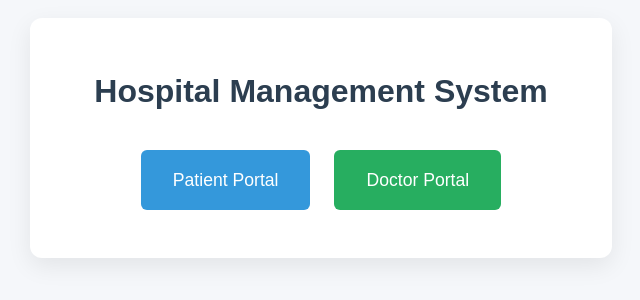
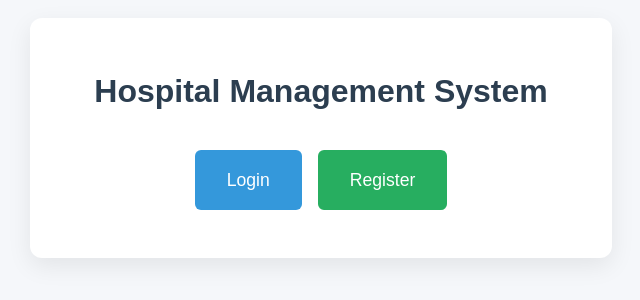
Before and after one commit to iiitvkrishna/Hospital-Management-Console, a plain HTML site: page index.html in a window 1280 px wide. Shown: the part 262-562 px from the top of the page, without its empty margins (319-959 px from the left). Drawn offline with Linux system fonts and the light colour scheme.

Commit message:
Refactor landing page styles and buttons

```diff
--- a/index.html
+++ b/index.html
@@ -6,23 +6,22 @@
   <meta name="viewport" content="width=device-width, initial-scale=1" />
   <link rel="stylesheet" href="styles.css" />
   <style>
-    /* extra landing styles */
-    body          { display:flex; min-height:100vh; align-items:center; justify-content:center; background:#f5f7fa; font-family:Arial,Helvetica,sans-serif; }
-    .landing-card { background:#fff; padding:3rem 4rem; border-radius:12px; box-shadow:0 8px 24px rgba(0,0,0,.08); text-align:center; }
-    .landing-card h1 { margin-bottom:2rem; color:#2c3e50; }
-    .buttons      { display:flex; gap:1.5rem; justify-content:center; }
-    .btn          { padding:1rem 2rem; border:none; border-radius:6px; font-size:1.1rem; color:#fff; text-decoration:none; transition:.25s; }
-    .btn-patient  { background:#3498db; }
-    .btn-doctor   { background:#27ae60; }
-    .btn:hover    { filter:brightness(1.1); }
+    body{display:flex;min-height:100vh;align-items:center;justify-content:center;background:#f5f7fa;font-family:Arial,Helvetica,sans-serif}
+    .landing-card{background:#fff;padding:3rem 4rem;border-radius:12px;box-shadow:0 8px 24px rgba(0,0,0,.08);text-align:center}
+    .landing-card h1{margin-bottom:2rem;color:#2c3e50}
+    .buttons{display:flex;gap:1rem;justify-content:center}
+    .btn{display:inline-block;padding:1rem 2rem;border:none;border-radius:6px;font-size:1.1rem;color:#fff;text-decoration:none;transition:.25s}
+    .btn-login{background:#3498db}
+    .btn-reg{background:#27ae60}
+    .btn:hover{filter:brightness(1.1)}
   </style>
 </head>
 <body>
   <div class="landing-card">
     <h1>Hospital Management System</h1>
     <div class="buttons">
-      <a class="btn btn-patient" href="patient_dashboard.html">Patient Portal</a>
-      <a class="btn btn-doctor"  href="doctor_dashboard.html">Doctor Portal</a>
+      <a class="btn btn-login" href="login.html">Login</a>
+      <a class="btn btn-reg" href="login.html#reg">Register</a>
     </div>
   </div>
 </body>
```
